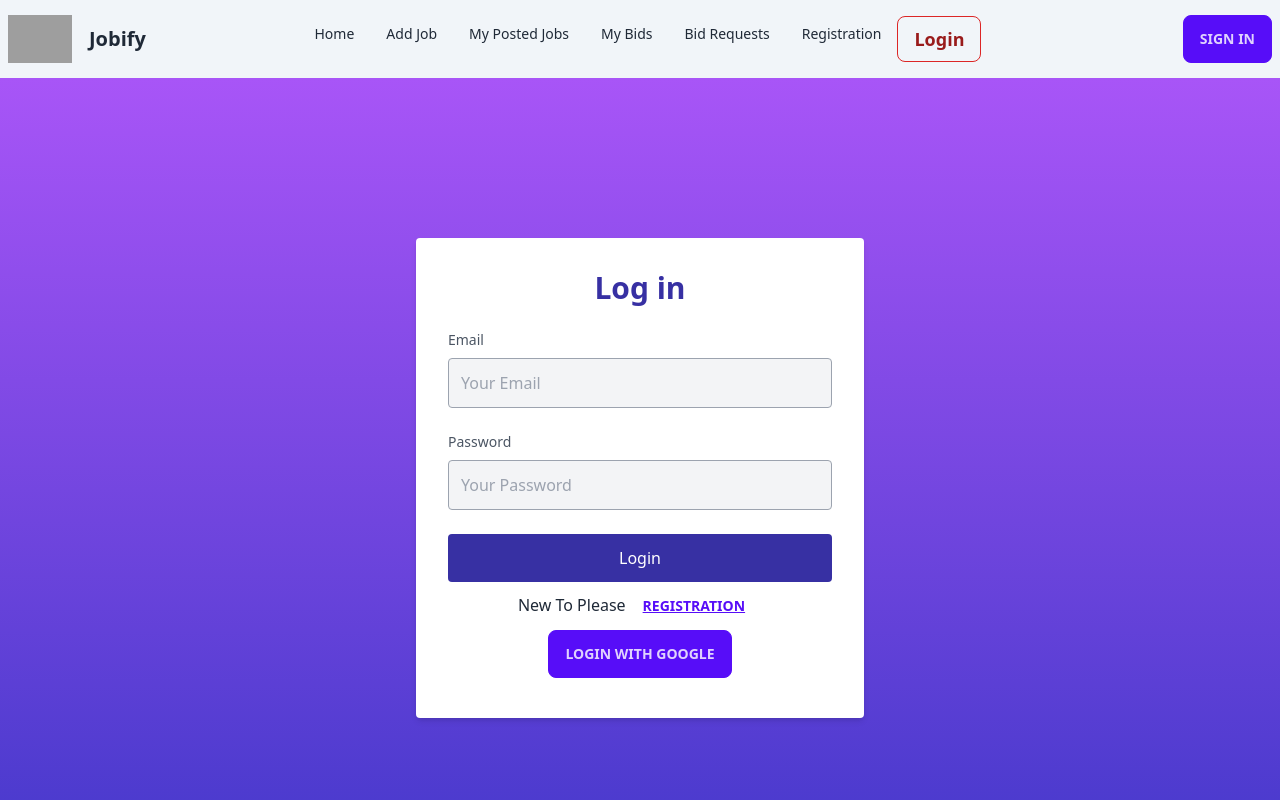
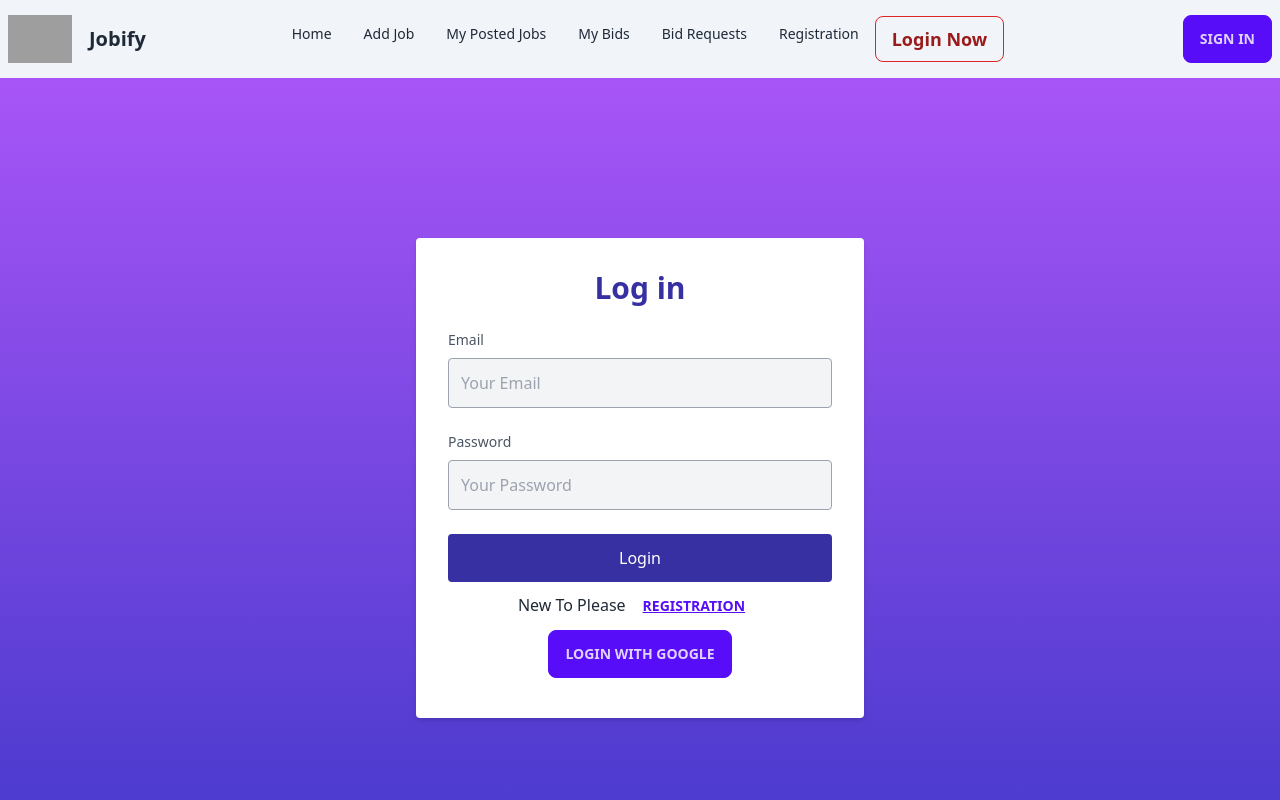
Before and after one commit to meskatabusayed/job-site-client, a React (Vite) app: page /login in a window 1280 px wide. Shown: the top 800 px of the page. Built offline with nearby package versions, Linux system fonts and the light colour scheme; no server answers; grey boxes are pictures that could not be loaded.

Commit message:
react routing system implemented

```diff
--- a/src/pages/Shared/Navbar/Navbar.jsx
+++ b/src/pages/Shared/Navbar/Navbar.jsx
@@ -98,7 +98,7 @@ const Navbar = () => {
               }
             >
 
-            Login
+            Login Now
             </NavLink>
 
           </li>
```
